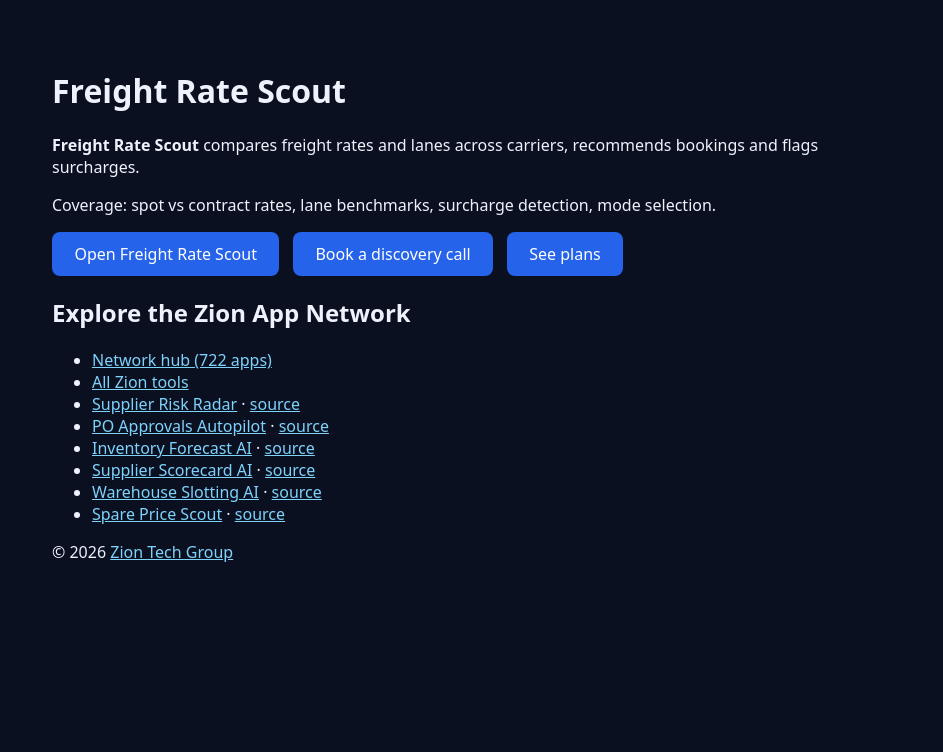
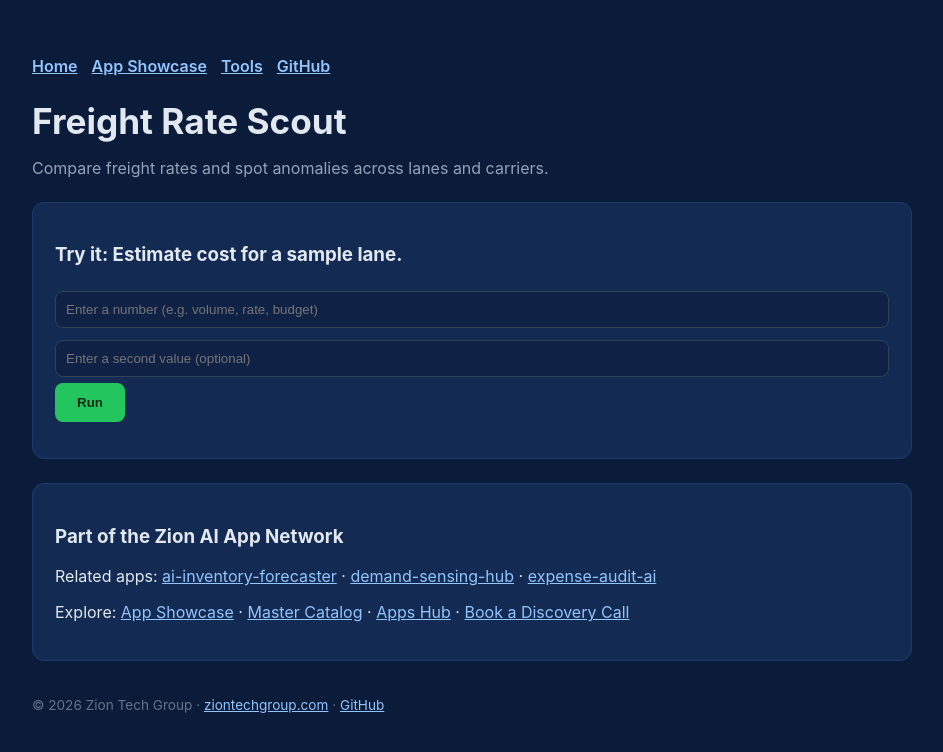
Before and after one commit to Zion-support/freight-rate-scout, a plain HTML site: page index.html in a window 1280 px wide. Shown: the whole page, without its empty margins (168-1111 px from the left). Drawn offline with Linux system fonts and the light colour scheme.

Commit message:
Add interactive app page and network interlinks

```diff
--- a/index.html
+++ b/index.html
@@ -1,25 +1,18 @@
 <!DOCTYPE html>
-<html lang="en"><head><meta charset="UTF-8"><meta name="viewport" content="width=device-width,initial-scale=1">
-<title>Freight Rate Scout — Zion Tech Group</title>
-<meta name="description" content="Freight Rate Scout compares freight rates and lanes across carriers, recommends bookings and flags surcharges.">
-<style>body{font-family:system-ui,sans-serif;margin:0;background:#0b1020;color:#eef2ff}main{max-width:840px;margin:0 auto;padding:3rem 1.5rem}a{color:#7dd3fc}.cta{display:inline-block;background:#2563eb;color:#fff;padding:.7rem 1.4rem;border-radius:8px;text-decoration:none;margin-right:.6rem}</style>
-</head><body><main>
-<h1>Freight Rate Scout</h1>
-<p><strong>Freight Rate Scout</strong> compares freight rates and lanes across carriers, recommends bookings and flags surcharges.</p>
-<p>Coverage: spot vs contract rates, lane benchmarks, surcharge detection, mode selection.</p>
-<p><a class="cta" href="https://ziontechgroup.com/freight-rate-scout/">Open Freight Rate Scout</a>
-<a class="cta" href="https://ziontechgroup.com/discovery/">Book a discovery call</a>
-<a class="cta" href="https://ziontechgroup.com/en/plans/">See plans</a></p>
-<h2>Explore the Zion App Network</h2>
-<ul>
-<li><a href="https://github.com/Zion-support/zion-app-network">Network hub (722 apps)</a></li>
-<li><a href="https://ziontechgroup.com/tools/">All Zion tools</a></li>
-<li><a href="https://ziontechgroup.com/supplier-risk-radar/">Supplier Risk Radar</a> · <a href="https://github.com/Zion-support/supplier-risk-radar">source</a></li>
-<li><a href="https://ziontechgroup.com/po-approvals-autopilot/">PO Approvals Autopilot</a> · <a href="https://github.com/Zion-support/po-approvals-autopilot">source</a></li>
-<li><a href="https://ziontechgroup.com/inventory-forecast-ai/">Inventory Forecast AI</a> · <a href="https://github.com/Zion-support/inventory-forecast-ai">source</a></li>
-<li><a href="https://ziontechgroup.com/supplier-scorecard-ai/">Supplier Scorecard AI</a> · <a href="https://github.com/Zion-support/supplier-scorecard-ai">source</a></li>
-<li><a href="https://ziontechgroup.com/warehouse-slotting-ai/">Warehouse Slotting AI</a> · <a href="https://github.com/Zion-support/warehouse-slotting-ai">source</a></li>
-<li><a href="https://ziontechgroup.com/spare-price-scout/">Spare Price Scout</a> · <a href="https://github.com/Zion-support/spare-price-scout">source</a></li>
-</ul>
-<p>© 2026 <a href="https://ziontechgroup.com/">Zion Tech Group</a></p>
-</main></body></html>
+<html lang="en"><head><meta charset="UTF-8"><meta name="viewport" content="width=device-width,initial-scale=1.0">
+<title>Freight Rate Scout — Zion Tech Group AI App Network</title>
+<meta name="description" content="Compare freight rates and spot anomalies across lanes and carriers. Part of the Zion Tech Group AI App Network.">
+<style>body{font-family:-apple-system,Segoe UI,Roboto,sans-serif;margin:0;background:#0b1b3a;color:#e2e8f0}main{max-width:880px;margin:0 auto;padding:56px 24px}h1{font-size:2.2rem;margin-bottom:8px}.sub{color:#94a3b8}.card{background:#132a52;border:1px solid #1e3a6e;border-radius:12px;padding:22px;margin:24px 0}input{width:100%;padding:10px;border-radius:8px;border:1px solid #334155;background:#0f2145;color:#e2e8f0;margin:6px 0;box-sizing:border-box}button{background:#22c55e;border:none;color:#052e16;font-weight:700;padding:12px 22px;border-radius:8px;cursor:pointer}#out{margin-top:14px;color:#86efac;white-space:pre-wrap}a{color:#93c5fd}nav a{margin-right:14px;font-weight:600}footer{margin-top:36px;font-size:.85rem;color:#64748b}</style></head>
+<body><main>
+<nav><a href="https://ziontechgroup.com/">Home</a><a href="https://ziontechgroup.com/apps/">App Showcase</a><a href="https://ziontechgroup.com/tools/">Tools</a><a href="https://github.com/Zion-support/freight-rate-scout">GitHub</a></nav>
+<h1>Freight Rate Scout</h1><p class="sub">Compare freight rates and spot anomalies across lanes and carriers.</p>
+<div class="card"><h3>Try it: Estimate cost for a sample lane.</h3>
+<input id="a" placeholder="Enter a number (e.g. volume, rate, budget)"><input id="b" placeholder="Enter a second value (optional)">
+<button onclick="run()">Run</button><div id="out"></div></div>
+<div class="card"><h3>Part of the Zion AI App Network</h3>
+<p>Related apps: <a href="https://ziontechgroup.com/ai-inventory-forecaster/">ai-inventory-forecaster</a> · <a href="https://ziontechgroup.com/demand-sensing-hub/">demand-sensing-hub</a> · <a href="https://ziontechgroup.com/expense-audit-ai/">expense-audit-ai</a></p>
+<p>Explore: <a href="https://ziontechgroup.com/apps/">App Showcase</a> · <a href="https://github.com/Zion-support/zion-app-network">Master Catalog</a> · <a href="https://github.com/Zion-support/zion-apps-hub">Apps Hub</a> · <a href="https://ziontechgroup.com/discovery/">Book a Discovery Call</a></p></div>
+<footer>© 2026 Zion Tech Group · <a href="https://ziontechgroup.com">ziontechgroup.com</a> · <a href="https://github.com/Zion-support">GitHub</a></footer>
+</main>
+<script>function run(){const x=parseFloat(document.getElementById('a').value)||0;const y=parseFloat(document.getElementById('b').value)||1;const est=(x*y*0.12).toLocaleString(undefined,{maximumFractionDigits:0});document.getElementById('out').textContent="Estimated impact with Freight Rate Scout: ~"+est+" improvement potential.\nDemo estimate — connect your data for real results. Contact: https://ziontechgroup.com/discovery/";}</script>
+</body></html>
```
Also changed, not shown: 1 other file.
